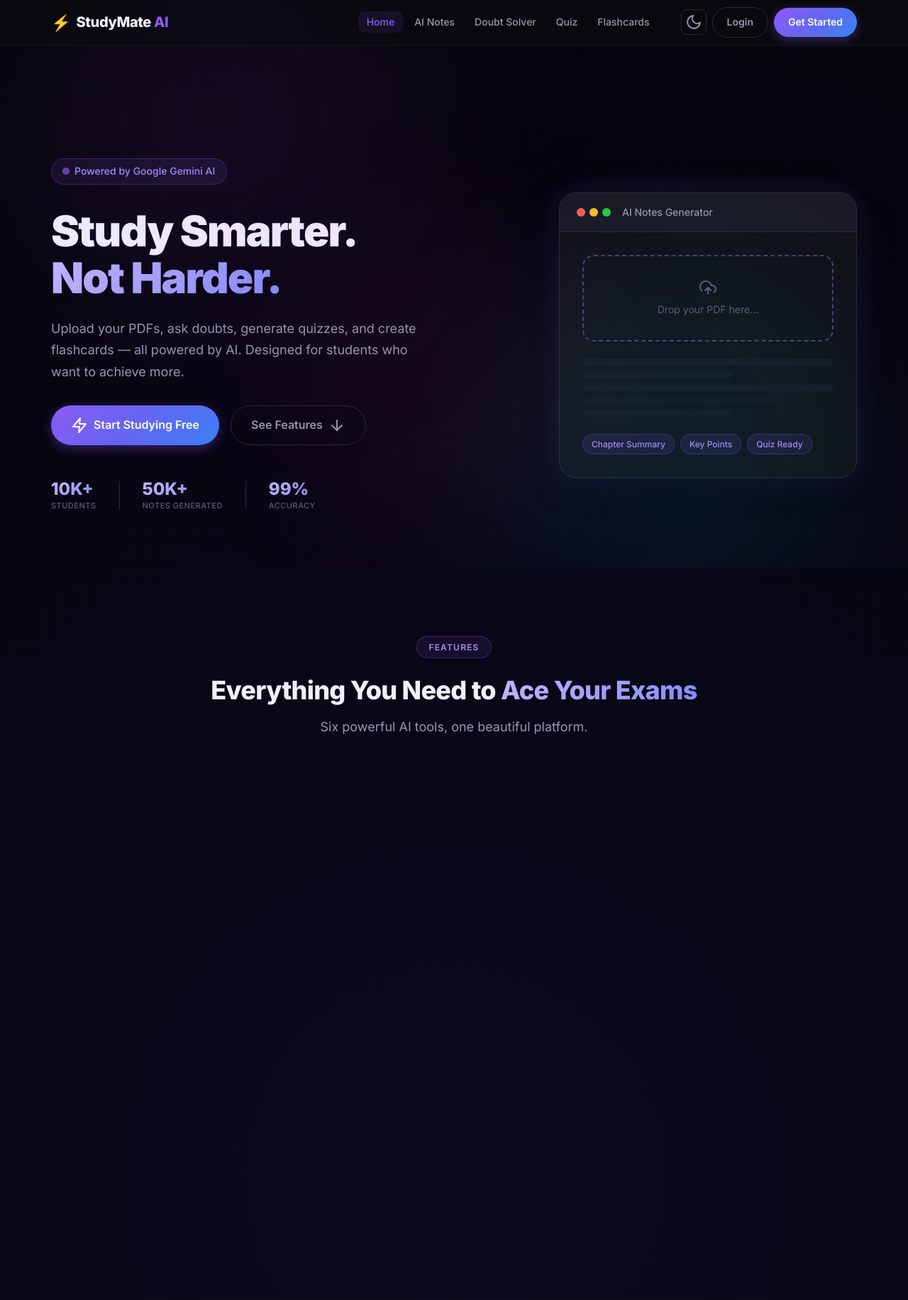
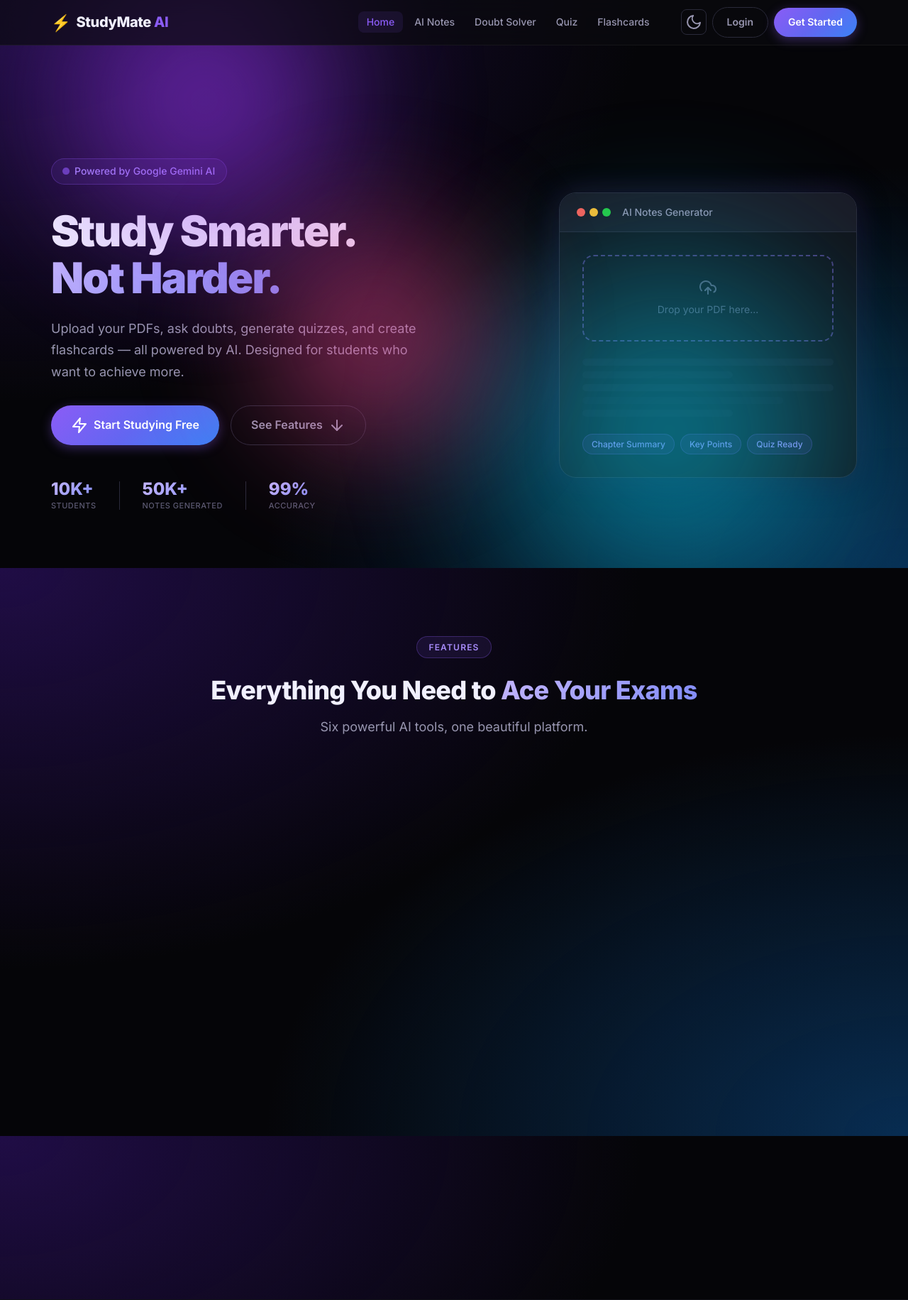
Before and after one commit to rajaswami6367/StudyMate.AI, a Flask app: page / in a window 1280 px wide. Shown: the top 1831 px of the page at 71% size. Run offline with Flask 3, Linux system fonts and the light colour scheme.

Commit message:
Overhaul background vibrancy, boost blob opacities to 75% and use intense hex neon colors

```diff
--- a/static/css/style.css
+++ b/static/css/style.css
@@ -2390,86 +2390,68 @@ body.light-mode .blob { opacity: 0.1; }
 
 /* ── DYNAMIC BACKGROUND & PULSING BLOBS ─────────────────── */
 body {
-  background: radial-gradient(circle at 50% 50%, #0c081f 0%, #06050b 100%) !important;
+  background: radial-gradient(at 0% 0%, #200d46 0px, transparent 50%),
+              radial-gradient(at 100% 100%, #082d52 0px, transparent 50%),
+              #050508 !important;
   background-size: 100% 100% !important;
+  background-attachment: fixed !important;
 }
 
 /* Floating background blobs - Expanded sizes and opacities */
 .blob {
   position: absolute;
   border-radius: 50%;
-  filter: blur(120px) !important;
+  filter: blur(70px) !important;
   pointer-events: none;
   z-index: 1;
 }
 
 .blob-1 {
-  top: -10%;
+  top: -5%;
   left: -5%;
+  width: 500px;
+  height: 500px;
+  opacity: 0.75 !important; /* Extremely visible glowing violet clouds */
+  background: radial-gradient(circle, #9333ea 0%, transparent 70%) !important;
+  animation: floatVibrant1 18s infinite ease-in-out alternate !important;
+}
+
+.blob-2 {
+  bottom: -5%;
+  right: -5%;
   width: 600px;
   height: 600px;
-  opacity: 0.35 !important; /* Brighter purple neon glow */
-  background: radial-gradient(circle, rgba(168, 85, 247, 0.5) 0%, rgba(168, 85, 247, 0) 70%) !important;
-  animation: floatSlow1 22s infinite ease-in-out alternate !important;
-}
-
-.blob-2 {
-  bottom: -10%;
-  right: -5%;
-  width: 700px;
-  height: 700px;
-  opacity: 0.32 !important; /* Brighter cyan neon glow */
-  background: radial-gradient(circle, rgba(6, 182, 212, 0.45) 0%, rgba(6, 182, 212, 0) 70%) !important;
-  animation: floatSlow2 26s infinite ease-in-out alternate !important;
+  opacity: 0.70 !important; /* Extremely visible cyan blue glow */
+  background: radial-gradient(circle, #06b6d4 0%, transparent 70%) !important;
+  animation: floatVibrant2 22s infinite ease-in-out alternate !important;
 }
 
 .blob-3 {
   top: 35%;
-  left: 25%;
-  width: 550px;
-  height: 550px;
-  opacity: 0.28 !important; /* Brighter pink/magenta neon glow */
-  background: radial-gradient(circle, rgba(236, 72, 153, 0.42) 0%, rgba(236, 72, 153, 0) 70%) !important;
-  animation: floatSlow3 28s infinite ease-in-out alternate !important;
-}
-
-@keyframes floatSlow1 {
-  0% {
-    transform: translate(0px, 0px) scale(1);
-  }
-  33% {
-    transform: translate(80px, -60px) scale(1.15);
-  }
-  66% {
-    transform: translate(-40px, 50px) scale(0.9);
-  }
-  100% {
-    transform: translate(0px, 0px) scale(1);
-  }
-}
-
-@keyframes floatSlow2 {
-  0% {
-    transform: translate(0px, 0px) scale(1);
-  }
-  50% {
-    transform: translate(-100px, 80px) scale(1.1);
-  }
-  100% {
-    transform: translate(0px, 0px) scale(1);
-  }
-}
-
-@keyframes floatSlow3 {
-  0% {
-    transform: translate(0px, 0px) scale(0.95);
-  }
-  50% {
-    transform: translate(70px, -50px) scale(1.1);
-  }
-  100% {
-    transform: translate(0px, 0px) scale(0.95);
-  }
+  left: 20%;
+  width: 450px;
+  height: 450px;
+  opacity: 0.65 !important; /* Extremely visible magenta pink cloud */
+  background: radial-gradient(circle, #ec4899 0%, transparent 70%) !important;
+  animation: floatVibrant3 25s infinite ease-in-out alternate !important;
+}
+
+@keyframes floatVibrant1 {
+  0% { transform: translate(0px, 0px) scale(1); }
+  50% { transform: translate(120px, -80px) scale(1.2); }
+  100% { transform: translate(0px, 0px) scale(1); }
+}
+
+@keyframes floatVibrant2 {
+  0% { transform: translate(0px, 0px) scale(1); }
+  50% { transform: translate(-150px, 100px) scale(1.3); }
+  100% { transform: translate(0px, 0px) scale(1); }
+}
+
+@keyframes floatVibrant3 {
+  0% { transform: translate(0px, 0px) scale(0.9); }
+  50% { transform: translate(90px, -60px) scale(1.2); }
+  100% { transform: translate(0px, 0px) scale(0.9); }
 }
 
 /* ── CONTAINER TRANSPARENCY OVERRIDES FOR GRADIENT VISIBILITY ── */
--- a/templates/base.html
+++ b/templates/base.html
@@ -35,7 +35,7 @@
     Flask uses this to find the file inside the static/ folder correctly.
     The curly braces are Jinja2 — Flask's way of writing Python inside HTML.
   -->
-  <link rel="stylesheet" href="{{ url_for('static', filename='css/style.css') }}" />
+  <link rel="stylesheet" href="{{ url_for('static', filename='css/style.css') }}?v=1.3" />
 
   <!-- Each page can add its own extra CSS if needed -->
   {% block extra_css %}{% endblock %}
```
